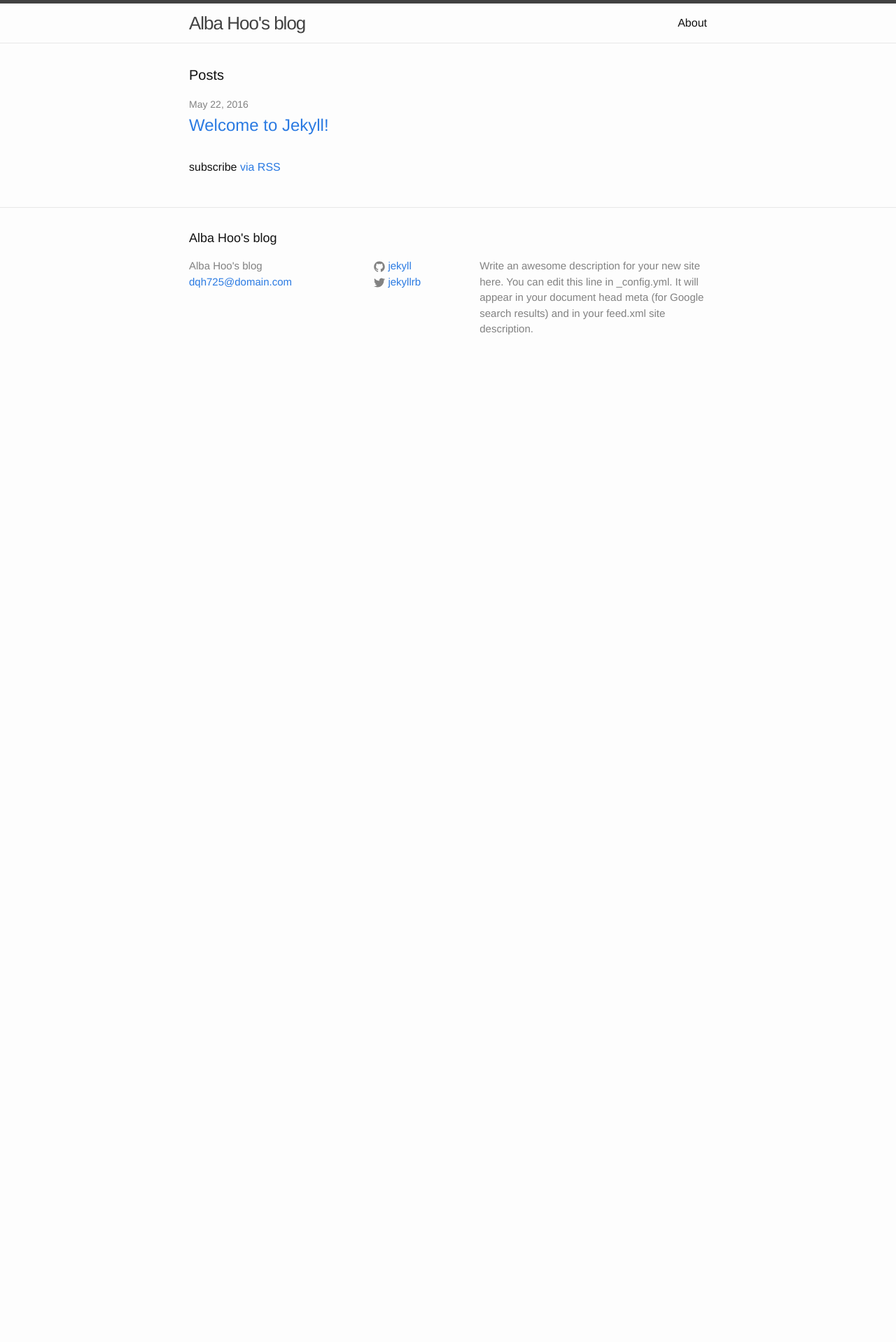
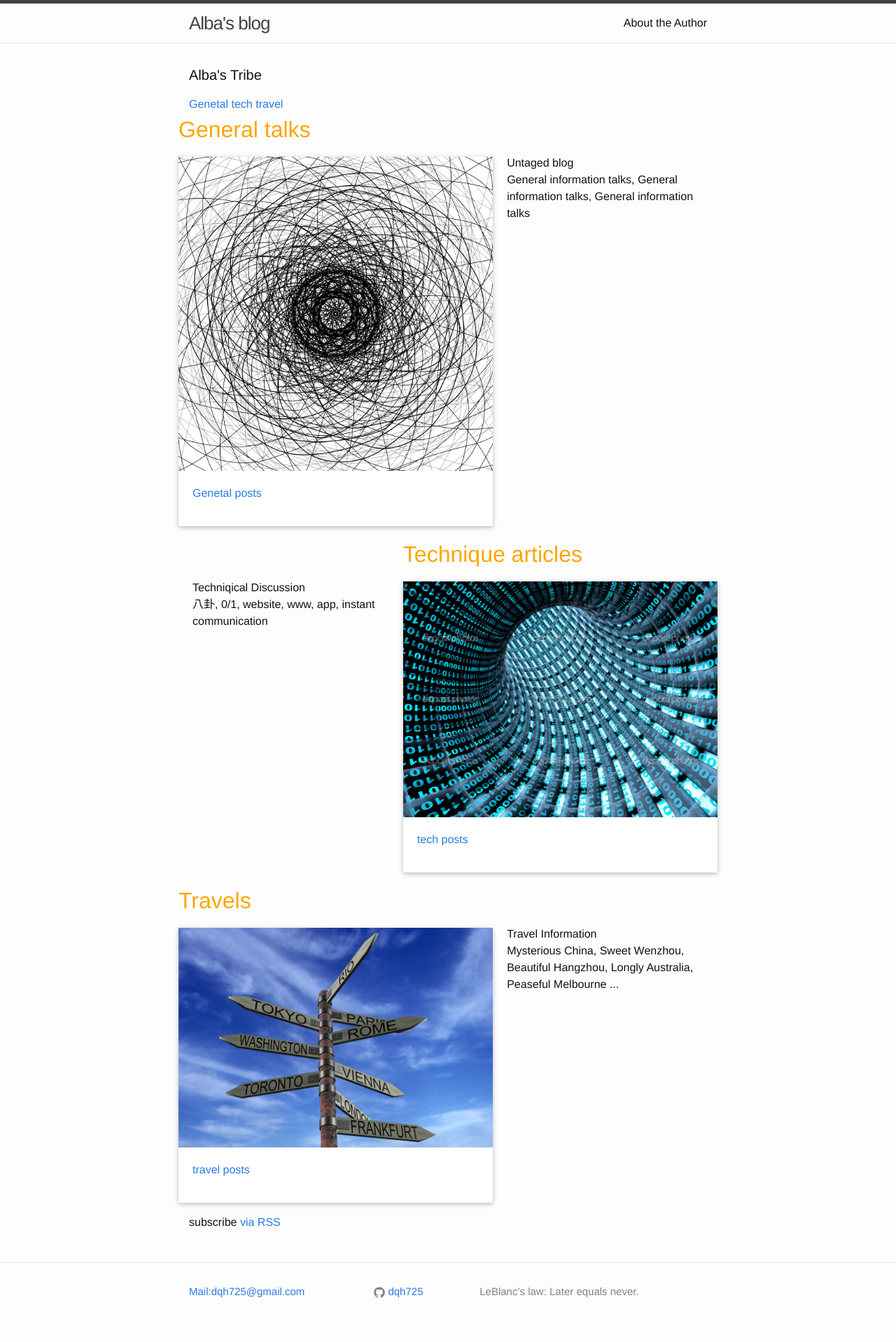
Before and after one commit to dqh725/cheeger.blog, a Jekyll site: the page built from index.html, in a window 1280 px wide. Shown: the whole page at 70% size. Built offline with Jekyll 4.4.1, drawn with Linux system fonts in a browser that asks for light colours; before the commit the page ends 900 px from its top, so only the background shows below that.

Commit message:
add about me, and blogs tags catagaries

```diff
--- a/_config.yml
+++ b/_config.yml
@@ -6,16 +6,13 @@
 # 'jekyll serve'. If you change this file, please restart the server process.
 
 # Site settings
-title: Alba Hoo's blog
-email: dqh725@domain.com
+title: Alba's blog
+email: dqh725@gmail.com
 description: > # this means to ignore newlines until "baseurl:"
-  Write an awesome description for your new site here. You can edit this
-  line in _config.yml. It will appear in your document head meta (for
-  Google search results) and in your feed.xml site description.
+  LeBlanc’s law: Later equals never.
 baseurl: "" # the subpath of your site, e.g. /blog
 url: "http://blog.cheeger.com" # the base hostname & protocol for your site
-twitter_username: jekyllrb
-github_username:  jekyll
+github_username:  dqh725
 
 # Build settings
 markdown: kramdown
--- a/_includes/footer.html
+++ b/_includes/footer.html
@@ -2,13 +2,11 @@
 
   <div class="wrapper">
 
-    <h2 class="footer-heading">{{ site.title }}</h2>
 
     <div class="footer-col-wrapper">
       <div class="footer-col footer-col-1">
         <ul class="contact-list">
-          <li>{{ site.title }}</li>
-          <li><a href="mailto:{{ site.email }}">{{ site.email }}</a></li>
+          <li><a href="mailto:{{ site.email }}">Mail:{{ site.email }}</a></li>
         </ul>
       </div>
 
--- /dev/null
+++ b/_sass/_card.scss
@@ -0,0 +1,67 @@
+
+.row {
+  margin-right: -15px;
+  margin-left: -15px;
+}
+
+.row:before,
+.row:after{
+  display: table;
+  content: " ";
+}
+.row:after{
+  clear: both;
+}
+
+.col-sm-12, .col-sm-5, .col-sm-7{
+  float:left;
+  min-height: 1px;
+  padding-right: 15px;
+  padding-left: 15px;
+  margin: 0;
+  padding: 0;
+  vertical-align:top;
+}
+
+.col-sm-7{
+    width: 58.3333333333%;
+}
+
+.col-sm-5{
+    width: 41.6666666667%;
+}
+
+.col-sm-12 {
+  width: 100%;
+}
+
+.section-heading{
+  color:orange;
+}
+
+.card{
+    position: relative;
+    margin: 0.5rem 0 1rem 0;
+    background-color: #fff;
+    transition: box-shadow .25s;
+    border-radius: 2px;
+    box-shadow: 0 2px 5px 0 rgba(0,0,0,0.16),0 2px 10px 0 rgba(0,0,0,0.12);
+    .card-image{
+
+    }
+
+    .card-content{
+      padding: 20px;
+      border-radius: 0 0 2px 2px;
+    }
+
+}
+
+.card-desc{
+  padding: 20px;
+  border-radius: 0 0 2px 2px;
+
+  .card-desc-title{
+    margin-top:40px;
+  }
+}
--- a/css/main.scss
+++ b/css/main.scss
@@ -47,6 +47,7 @@ $on-laptop:        800px;
 
 // Import partials from `sass_dir` (defaults to `_sass`)
 @import
+				"card",
         "base",
         "layout",
         "syntax-highlighting"
--- a/index.html
+++ b/index.html
@@ -4,19 +4,76 @@ layout: default
 
 <div class="home">
 
-  <h1 class="page-heading">Posts</h1>
+  <h1 class="page-heading">Alba's Tribe</h1>
 
-  <ul class="post-list">
-    {% for post in site.posts %}
-      <li>
-        <span class="post-meta">{{ post.date | date: "%b %-d, %Y" }}</span>
+  <a href="tags/general.html" class="btn btn-default">Genetal</a>
+  <a href="tags/tech.html" class="btn btn-default">tech</a>
+  <a href="tags/travel.html" class="btn btn-default">travel</a>
 
-        <h2>
-          <a class="post-link" href="{{ post.url | prepend: site.baseurl }}">{{ post.title }}</a>
-        </h2>
-      </li>
-    {% endfor %}
-  </ul>
+  <div class="row">
+    <div class="col-sm-7">
+      <h1 class="section-heading">General talks</h1>
+      <div class="card">
+        <div class="card-image">
+          <img class="activator" src="images/general.jpg">
+        </div>
+        <div class="card-content">
+
+          <p><a href="tags/general.html" class="btn btn-default">Genetal posts</a></p>
+        </div>
+
+      </div>
+    </div>
+    <div class="col-sm-5">
+        <div class="card-desc">
+          <div class="card-desc-title">Untaged blog</div>
+          <p>General information talks, General information talks, General information talks</p>
+        </div>
+    </div>
+  </div>
+
+  <div class="row">
+    <div class="col-sm-5">
+        <div class="card-desc">
+          <div class="card-desc-title">Techniqical Discussion</div>
+          <p>八卦, 0/1, website, www, app, instant communication</p>
+        </div>
+    </div>
+
+    <div class="col-sm-7">
+      <h1 class="section-heading">Technique articles</h1>
+      <div class="card">
+        <div class="card-image">
+          <img class="activator" src="images/tech.jpg">
+        </div>
+        <div class="card-content">
+          <p><a href="tags/tech.html" class="btn btn-default">tech posts</a></p>
+        </div>
+      </div>
+    </div>
+  </div>
+
+  <div class="row">
+    <div class="col-sm-7">
+      <h1 class="section-heading">Travels</h1>
+      <div class="card">
+        <div class="card-image">
+          <img class="activator" src="images/travel.jpg">
+        </div>
+        <div class="card-content">
+          <p>  <a href="tags/travel.html" class="btn btn-default">travel posts</a></p>
+        </div>
+
+      </div>
+    </div>
+    <div class="col-sm-5">
+        <div class="card-desc">
+          <div class="card-desc-title">Travel Information</div>
+          <p>Mysterious China, Sweet Wenzhou, Beautiful Hangzhou, Longly Australia, Peaseful Melbourne ...</p>
+        </div>
+    </div>
+  </div>
+
 
   <p class="rss-subscribe">subscribe <a href="{{ "/feed.xml" | prepend: site.baseurl }}">via RSS</a></p>
 
```
Also changed, not shown: _posts/2016-05-22-welcome-to-jekyll.markdown (+55 -6 lines), _posts/2016-05-23-my-first-blog.md (added, +12 -0 lines), about.md (+71 -8 lines), tags/general.html (added, +17 -0 lines), tags/tech.html (added, +19 -0 lines), tags/travel.html (added, +17 -0 lines), images/general.jpg (added), images/tech.jpg (added), images/travel.jpg (added).
